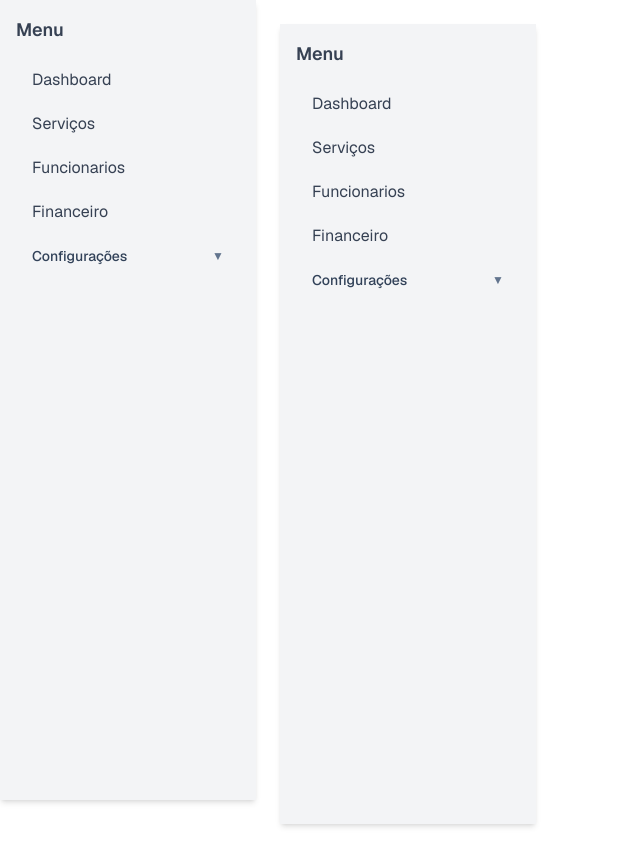
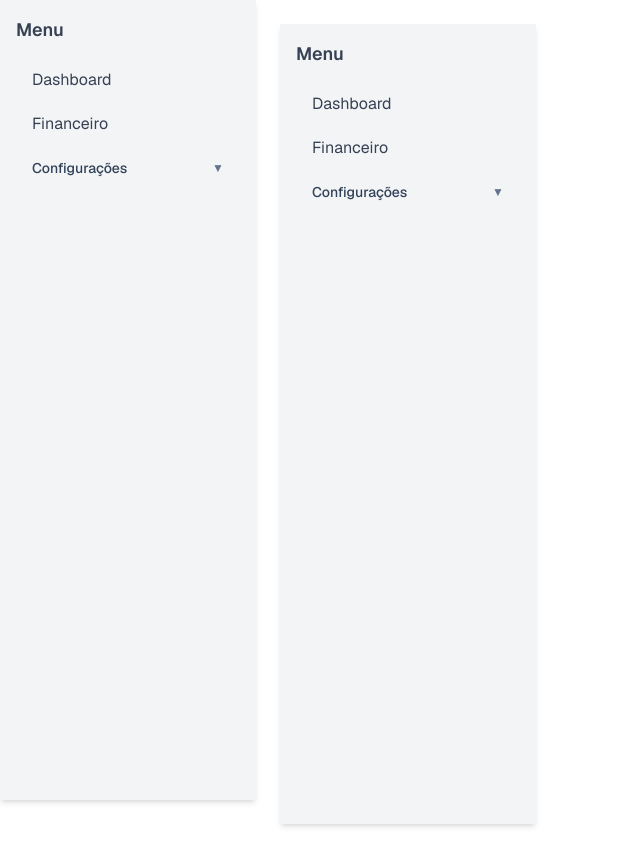
Before and after one commit to LaedsonOliveira/sistema-agendamento, a Next.js app: page /side-bar in a window 1280 px wide. Shown: the whole page, without its empty margins (0-640 px from the left). Built offline with nearby package versions, Linux system fonts and the light colour scheme.

Commit message:
ajuste sid-bar

```diff
--- a/app/side-bar/page.tsx
+++ b/app/side-bar/page.tsx
@@ -67,18 +67,7 @@ export default function Sidebar() {
           >
             Dashboard
           </a>
-          <a
-            href="/configuracoes/meuNegocio?aba=servicos"
-            className="block px-4 py-2 text-gray-700 hover:bg-gray-200 rounded transition-colors"
-          >
-            Serviços
-          </a>
-          <a
-            href="/configuracoes/meuNegocio?aba=barbeiros"
-            className="block px-4 py-2 text-gray-700 hover:bg-gray-200 rounded transition-colors"
-          >
-            Funcionarios
-          </a>
+
           <a
             href="#"
             className="block px-4 py-2 text-gray-700 hover:bg-gray-200 rounded transition-colors"
```
